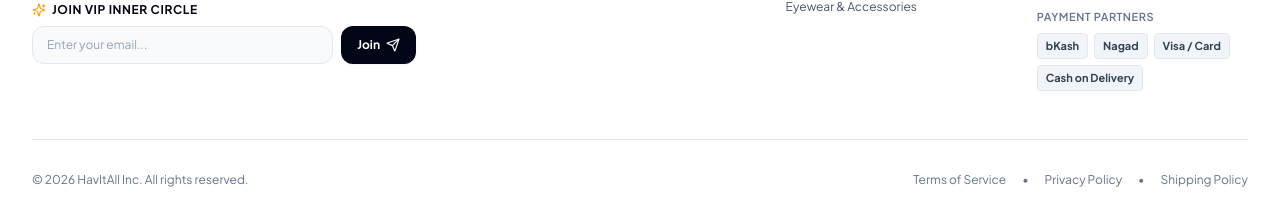
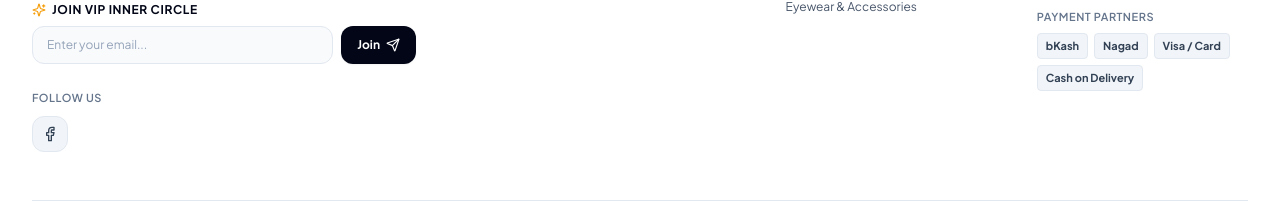
Before and after one commit to EasinArafatDeveloper/havitall.shop, a Next.js app: page / in a window 1280 px wide. Shown: the part 1193-1395 px from the top of the page. Built offline with nearby package versions, Linux system fonts and the light colour scheme; no server answers; the database is empty.

Commit message:
feat: add Facebook social link in footer and json-ld organization schema

```diff
--- a/app/layout.tsx
+++ b/app/layout.tsx
@@ -91,7 +91,7 @@ const organizationJsonLd = {
   url: SITE_URL,
   logo: `${SITE_URL}/icon`,
   description: SITE_DESCRIPTION,
-  sameAs: [],
+  sameAs: ["https://www.facebook.com/havitall"],
 };
 
 const websiteJsonLd = {
--- a/components/footer/Footer.tsx
+++ b/components/footer/Footer.tsx
@@ -7,7 +7,8 @@ import {
   Sparkles,
   MapPin,
   Phone,
-  Mail
+  Mail,
+  Facebook
 } from 'lucide-react';
 import { useToast } from '@/context/ToastContext';
 
@@ -71,6 +72,22 @@ export default function Footer() {
                   <Send className="w-3.5 h-3.5" />
                 </button>
               </form>
+            </div>
+
+            {/* Social Links */}
+            <div className="pt-2">
+              <span className="text-[11px] font-semibold text-slate-500 uppercase tracking-wider block mb-2">
+                Follow Us
+              </span>
+              <a
+                href="https://www.facebook.com/havitall"
+                target="_blank"
+                rel="noopener noreferrer"
+                aria-label="HavItAll on Facebook"
+                className="inline-flex items-center justify-center w-9 h-9 rounded-xl bg-slate-100 hover:bg-slate-950 text-slate-700 hover:text-white border border-slate-200 transition-colors"
+              >
+                <Facebook className="w-4 h-4" />
+              </a>
             </div>
           </div>
 
```
